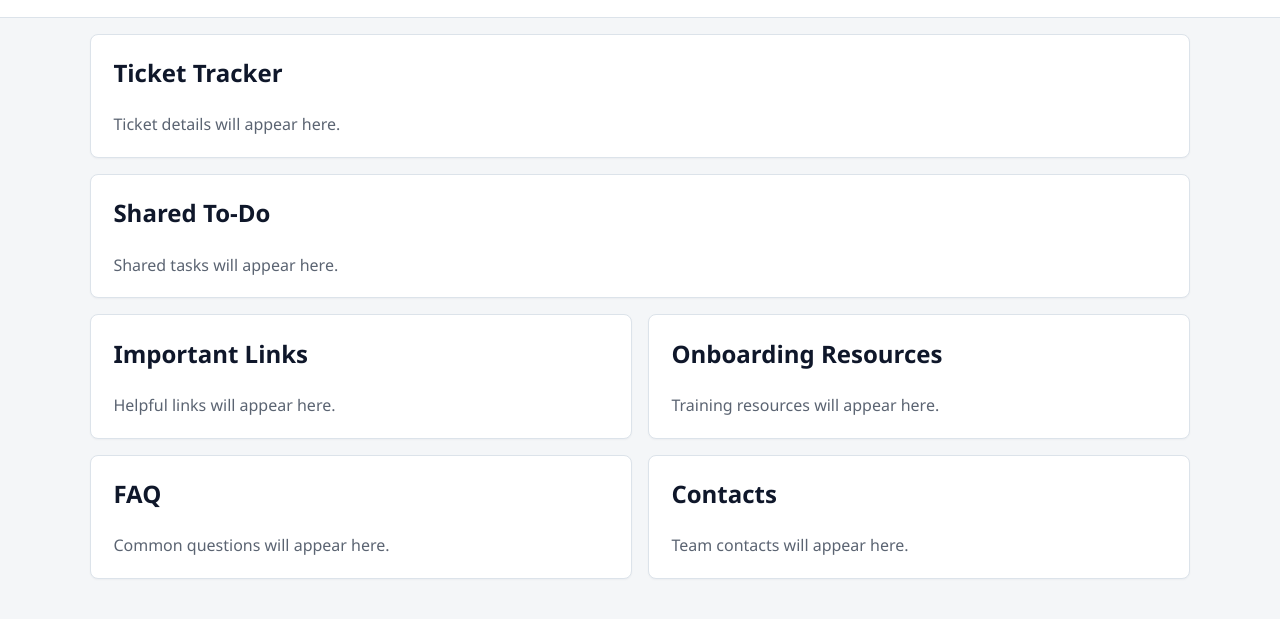
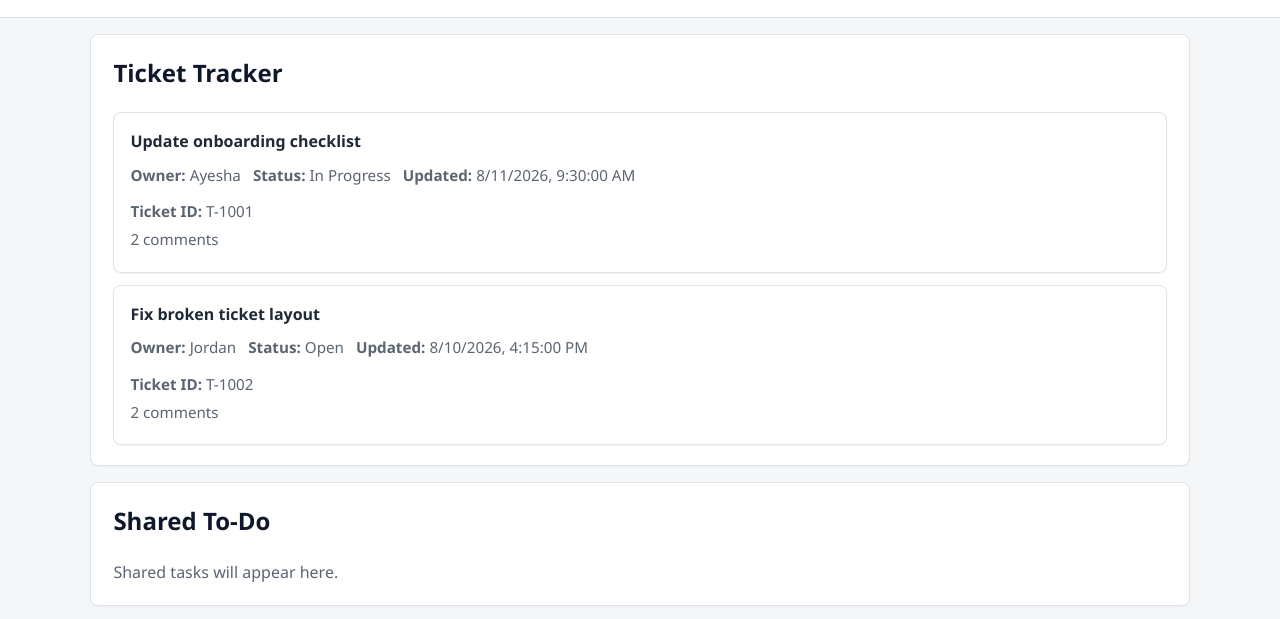
Before and after one commit to teysha-h/intern-workspace, a plain HTML site: page index.html in a window 1280 px wide. Shown: the part 108-727 px from the top of the page. Drawn offline with Linux system fonts and the light colour scheme.

Commit message:
Ticket tracker: Added ticket data structure

```diff
--- a/app.js
+++ b/app.js
@@ -0,0 +1,79 @@
+document.addEventListener("DOMContentLoaded", () => {
+  const ticketsSection = document.getElementById("tickets");
+  if (!ticketsSection) return;
+
+  const clearTickets = () => {
+    const existingParagraph = ticketsSection.querySelector("p");
+    if (existingParagraph) {
+      existingParagraph.remove();
+    }
+  };
+
+  const formatTimestamp = (timestamp) => {
+    const date = new Date(timestamp);
+    return Number.isNaN(date.getTime()) ? timestamp : date.toLocaleString();
+  };
+
+  const renderTickets = (tickets) => {
+    clearTickets();
+
+    const list = document.createElement("div");
+    list.className = "ticket-list";
+
+    if (!Array.isArray(tickets) || tickets.length === 0) {
+      const emptyMessage = document.createElement("p");
+      emptyMessage.textContent = "No tickets available.";
+      list.appendChild(emptyMessage);
+      ticketsSection.appendChild(list);
+      return;
+    }
+
+    tickets.forEach((ticket) => {
+      const card = document.createElement("article");
+      card.className = "ticket-card";
+
+      const title = document.createElement("h3");
+      title.textContent = ticket.title || "Untitled ticket";
+
+      const meta = document.createElement("div");
+      meta.className = "ticket-meta";
+      meta.innerHTML = `
+        <span><strong>Owner:</strong> ${ticket.owner || "Unassigned"}</span>
+        <span><strong>Status:</strong> ${ticket.status || "Unknown"}</span>
+        <span><strong>Updated:</strong> ${formatTimestamp(ticket.timestamp || "")}</span>
+      `;
+
+      const commentCount = Array.isArray(ticket.comments) ? ticket.comments.length : 0;
+      const comments = document.createElement("p");
+      comments.className = "ticket-comments";
+      comments.textContent = `${commentCount} comment${commentCount === 1 ? "" : "s"}`;
+
+      const idLine = document.createElement("p");
+      idLine.className = "ticket-id";
+      idLine.innerHTML = `<strong>Ticket ID:</strong> ${ticket.id || "N/A"}`;
+
+      card.appendChild(title);
+      card.appendChild(meta);
+      card.appendChild(idLine);
+      card.appendChild(comments);
+      list.appendChild(card);
+    });
+
+    ticketsSection.appendChild(list);
+  };
+
+  fetch("data.json")
+    .then((response) => {
+      if (!response.ok) {
+        throw new Error("Network response was not ok");
+      }
+      return response.json();
+    })
+    .then((data) => renderTickets(data))
+    .catch(() => {
+      clearTickets();
+      const errorMessage = document.createElement("p");
+      errorMessage.textContent = "Unable to load ticket data.";
+      ticketsSection.appendChild(errorMessage);
+    });
+});
--- a/data.json
+++ b/data.json
@@ -0,0 +1,24 @@
+[
+  {
+    "id": "T-1001",
+    "title": "Update onboarding checklist",
+    "owner": "Ayesha",
+    "status": "In Progress",
+    "comments": [
+      "Need approval from mentor",
+      "Add links to internal docs"
+    ],
+    "timestamp": "2026-08-11T09:30:00Z"
+  },
+  {
+    "id": "T-1002",
+    "title": "Fix broken ticket layout",
+    "owner": "Jordan",
+    "status": "Open",
+    "comments": [
+      "Investigate why cards are not rendering",
+      "Confirm data file shape"
+    ],
+    "timestamp": "2026-08-10T16:15:00Z"
+  }
+]
--- a/styles.css
+++ b/styles.css
@@ -79,6 +79,50 @@ section {
   box-shadow: 0 1px 2px rgba(15, 23, 42, 0.04);
 }
 
+.ticket-list {
+  display: grid;
+  gap: 0.75rem;
+  margin-top: 1rem;
+}
+
+.ticket-card {
+  border: 1px solid var(--border);
+  border-radius: 8px;
+  padding: 1rem;
+  background: var(--surface);
+  box-shadow: 0 1px 2px rgba(15, 23, 42, 0.05);
+}
+
+.ticket-card h3 {
+  margin: 0 0 0.5rem;
+  font-size: 1rem;
+}
+
+.ticket-meta {
+  display: flex;
+  flex-wrap: wrap;
+  gap: 0.75rem;
+  margin-bottom: 0.75rem;
+  color: var(--muted);
+  font-size: 0.95rem;
+}
+
+.ticket-meta span {
+  display: inline-flex;
+  gap: 0.25rem;
+}
+
+.ticket-id,
+.ticket-comments {
+  margin: 0.25rem 0;
+  color: var(--muted);
+  font-size: 0.95rem;
+}
+
+.ticket-id strong {
+  font-weight: 600;
+}
+
 h1,
 h2 {
   color: #0f172a;
```
Also changed, not shown: progress.md (+3 -2 lines).
